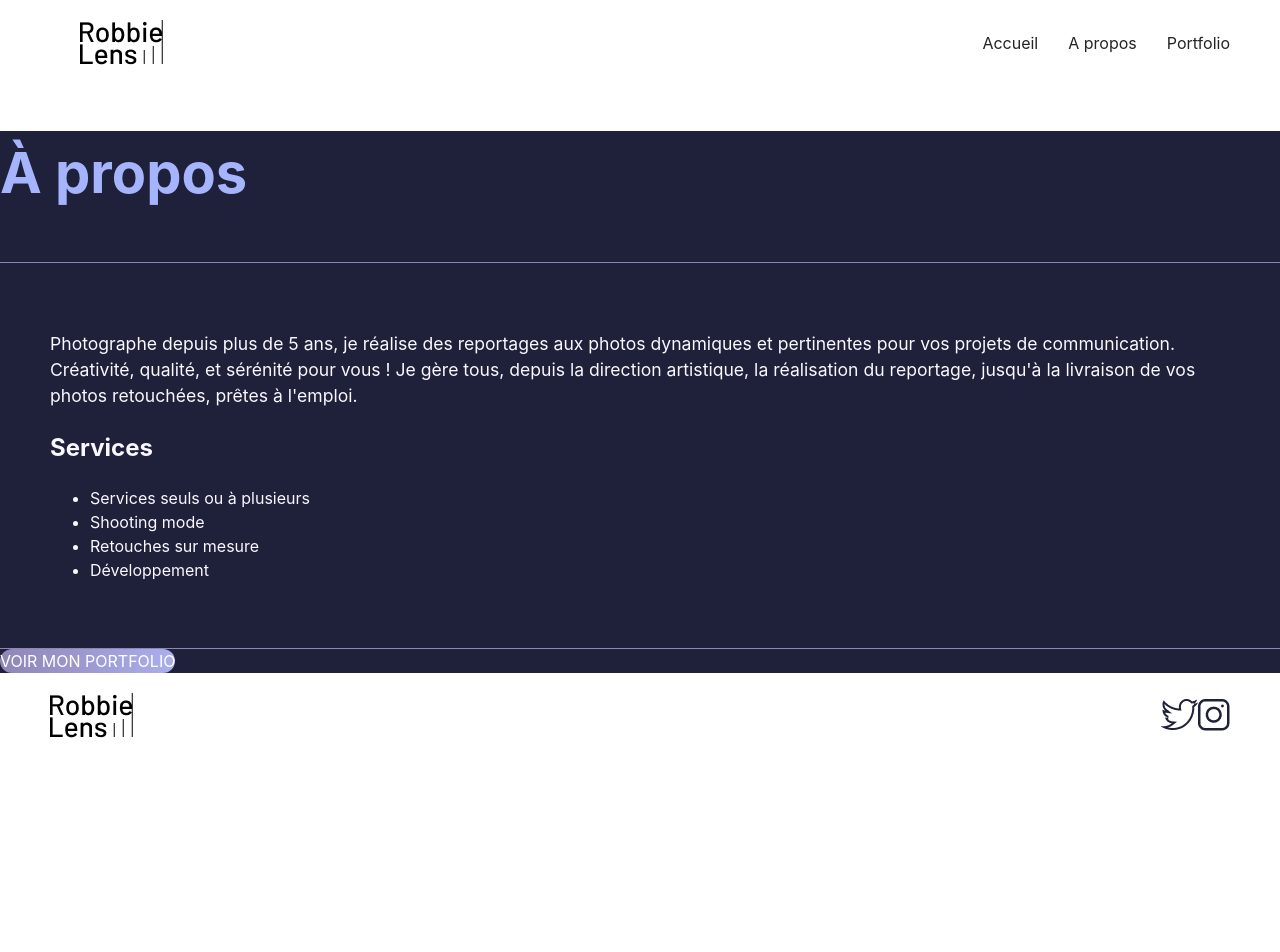
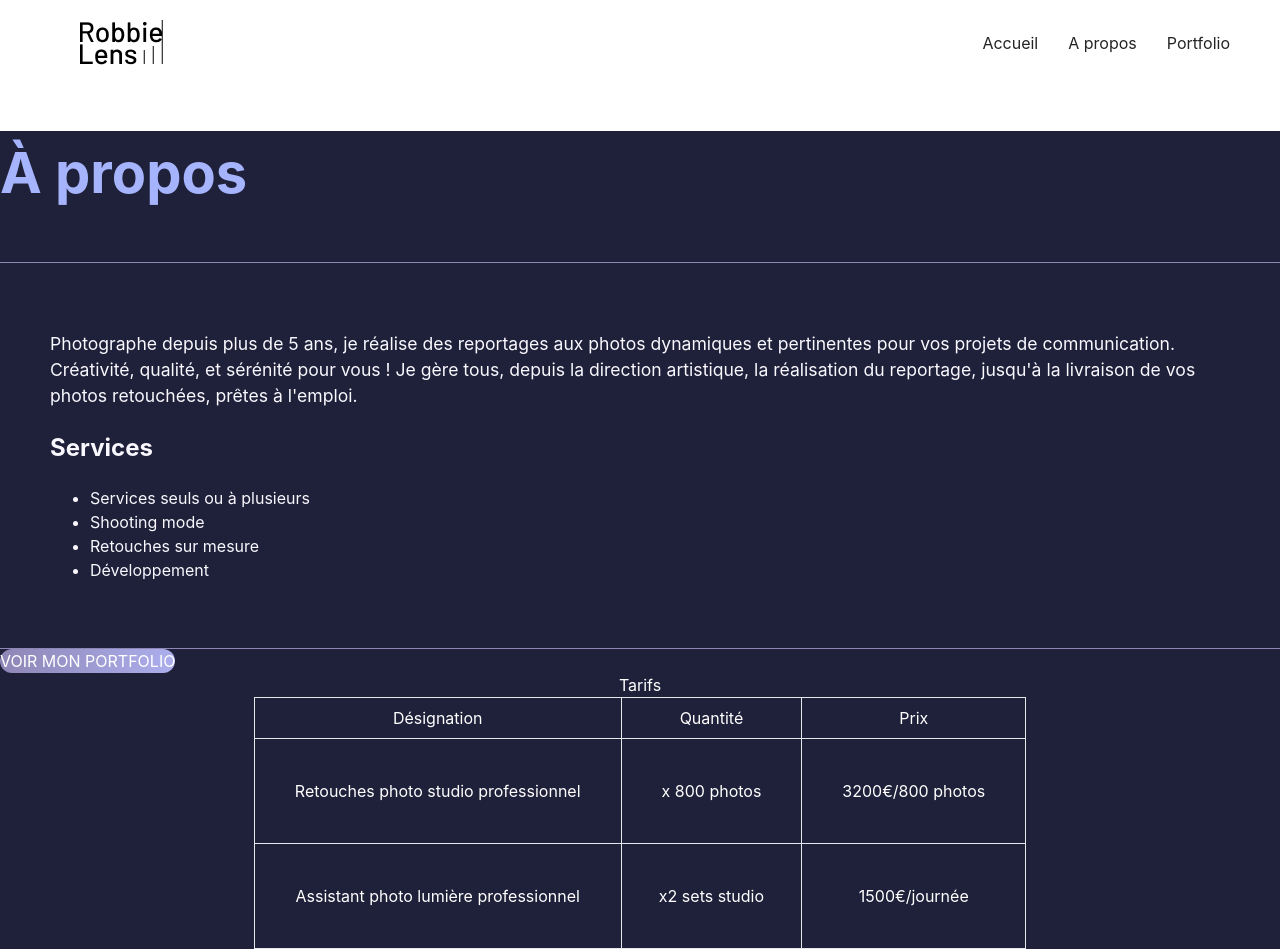
Before and after one commit to silenthill99/robbie-lens, a React (Create React App) app: page /a-propos in a window 1280 px wide. Shown: the top 952 px of the page. Before the commit the page ends 800 px from the top, so only its background shows below. Built offline with nearby package versions, Linux system fonts and the light colour scheme.

Commit message:
Collecteur du 10 Novembre 2023

```diff
--- a/src/Pages/A propos.tsx
+++ b/src/Pages/A propos.tsx
@@ -18,6 +18,12 @@ export const APropos = () => {
             <div>
                 <NavLink to="../portfolio" className="bg-gradient-to-r from-[#8e86b5] to-[#acaeed] text-white hover:bg-gradient-to-r hover:from-[#696484] hover:to-[#8788BA] rounded-full inline-block">VOIR MON PORTFOLIO</NavLink>
             </div>
+            <table className="text-white m-auto">
+                <caption>Tarifs</caption>
+                <tr><td className="border text-center p-2">Désignation</td><td className="border text-center p-2">Quantité</td><td className="border text-center p-2">Prix</td></tr>
+                <tr><td className="border text-center p-10">Retouches photo studio professionnel</td><td className="border text-center p-10"> x 800 photos</td><td className="border text-center p-10">3200€/800 photos</td></tr>
+                <tr><td className="border text-center p-10">Assistant photo lumière professionnel</td><td className="border text-center">x2 sets studio</td><td className="border text-center">1500€/journée</td></tr>
+            </table>
         </section>
     )
 }
```
